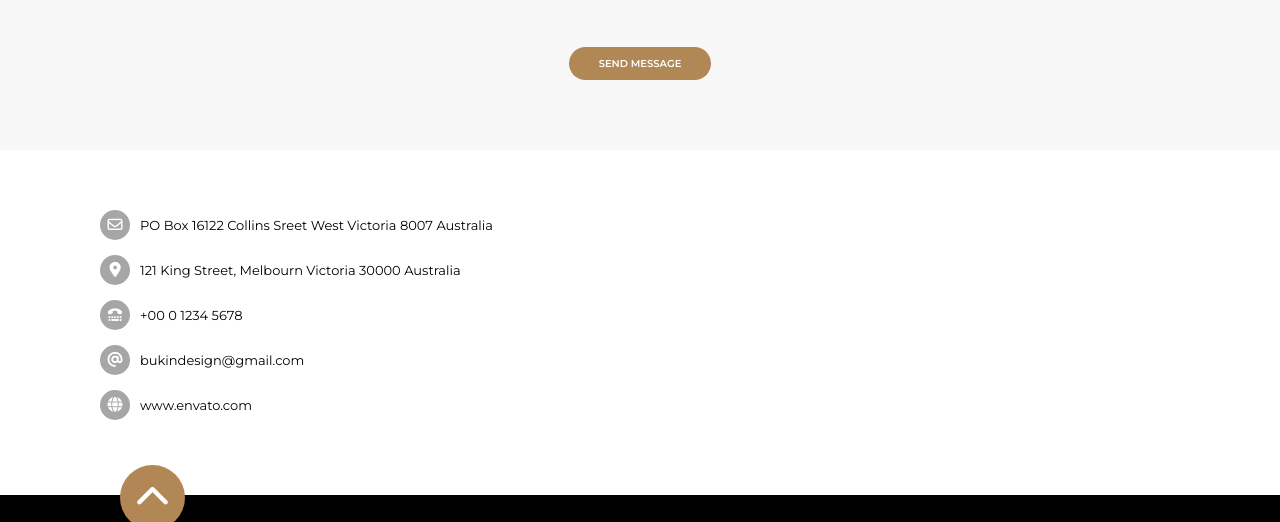
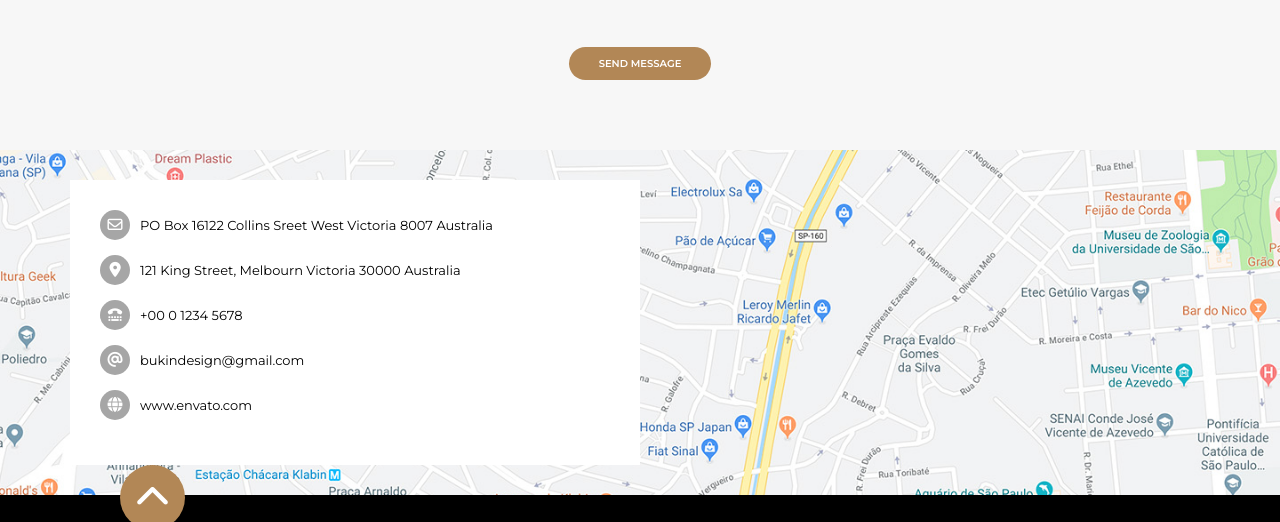
Before and after one commit to MarcosENGComp/Projeto-AWAX, a plain HTML site: page index.html in a window 1280 px wide. Shown: the part 6286-6808 px from the top of the page. Drawn offline with Linux system fonts and the light colour scheme.

Commit message:
correção de arquivos que não apareceram

```diff
--- a/assets/css/style.css
+++ b/assets/css/style.css
@@ -1049,7 +1049,7 @@ form .nameemail input:first-child {
 
 
 .section-map {
-    background-image: url("./assets/media/mapa.jpg");
+    background-image: url('/assets/media/mapa.jpg');
     background-size: cover;
     background-position: center;
     padding-top: 30px;
```
